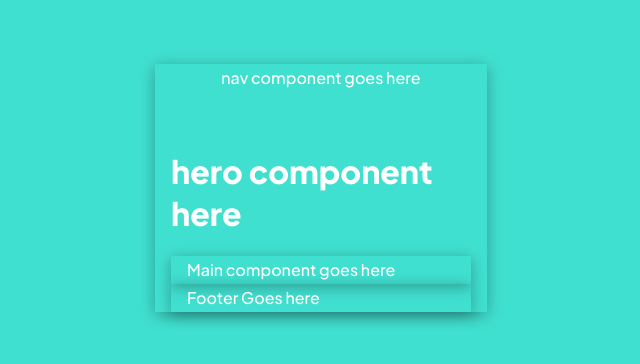
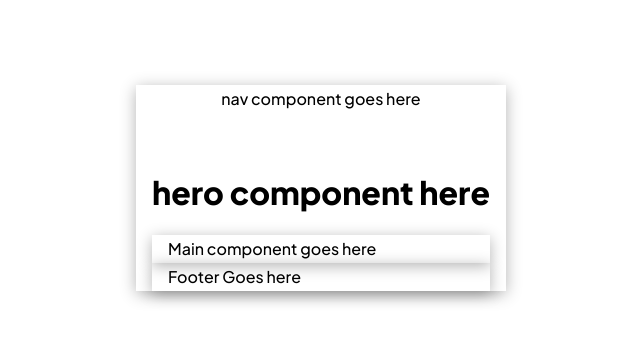
Before and after one commit to Hcmwebs/skilled-e-learning-landing, a React (Create React App) app: page / in a window 1280 px wide. Shown: the part 212-576 px from the top of the page, without its empty margins (319-959 px from the left). Built offline with nearby package versions, Linux system fonts and the light colour scheme.

Commit message:
refactored the code in the main index.scss
Signed-off-by: Heze <64218603+Hcmwebs@users.noreply.github.com>

```diff
--- a/src/sass/index.scss
+++ b/src/sass/index.scss
@@ -1,29 +1 @@
 @use './base/' as *;
-
-* {
-	margin: 0;
-	padding: 0;
-	box-sizing: border-box;
-}
-
-body {
-	display: grid;
-	place-items: center;
-	min-height: 100vh;
-	width: 100%;
-	background-color: turquoise;
-	color: white;
-}
-
-.app {
-	width: min(100%, 1200px);
-	min-height: 300px;
-	padding: 10% 20%;
-	background-color: #fff;
-	color: #000;
-	border-radius: 0.25rem;
-	box-shadow: 0 3px 15px 3px rgba(0, 0, 0, 0.1);
-}
-h1 {
-	width: 300px;
-}
```
